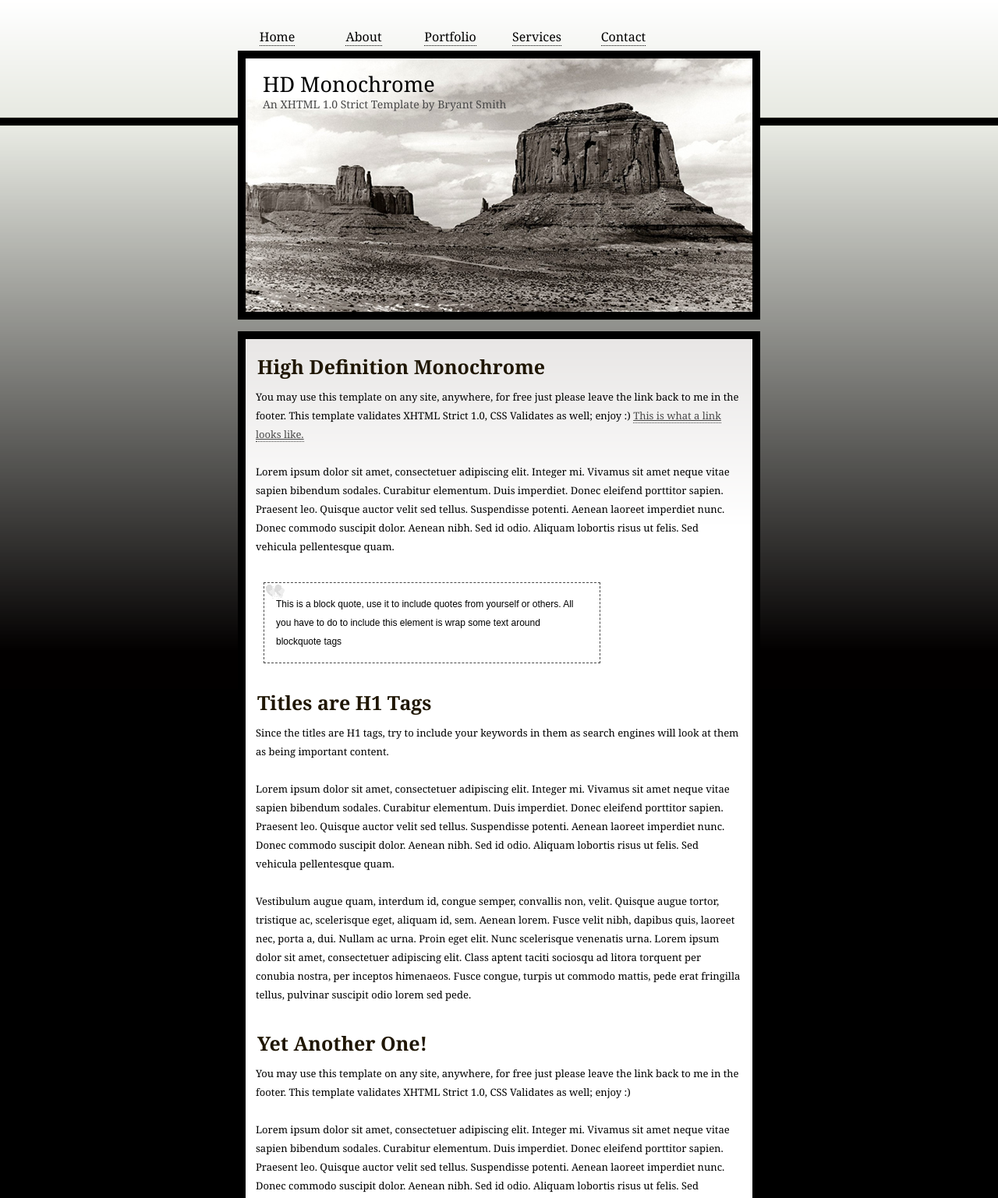
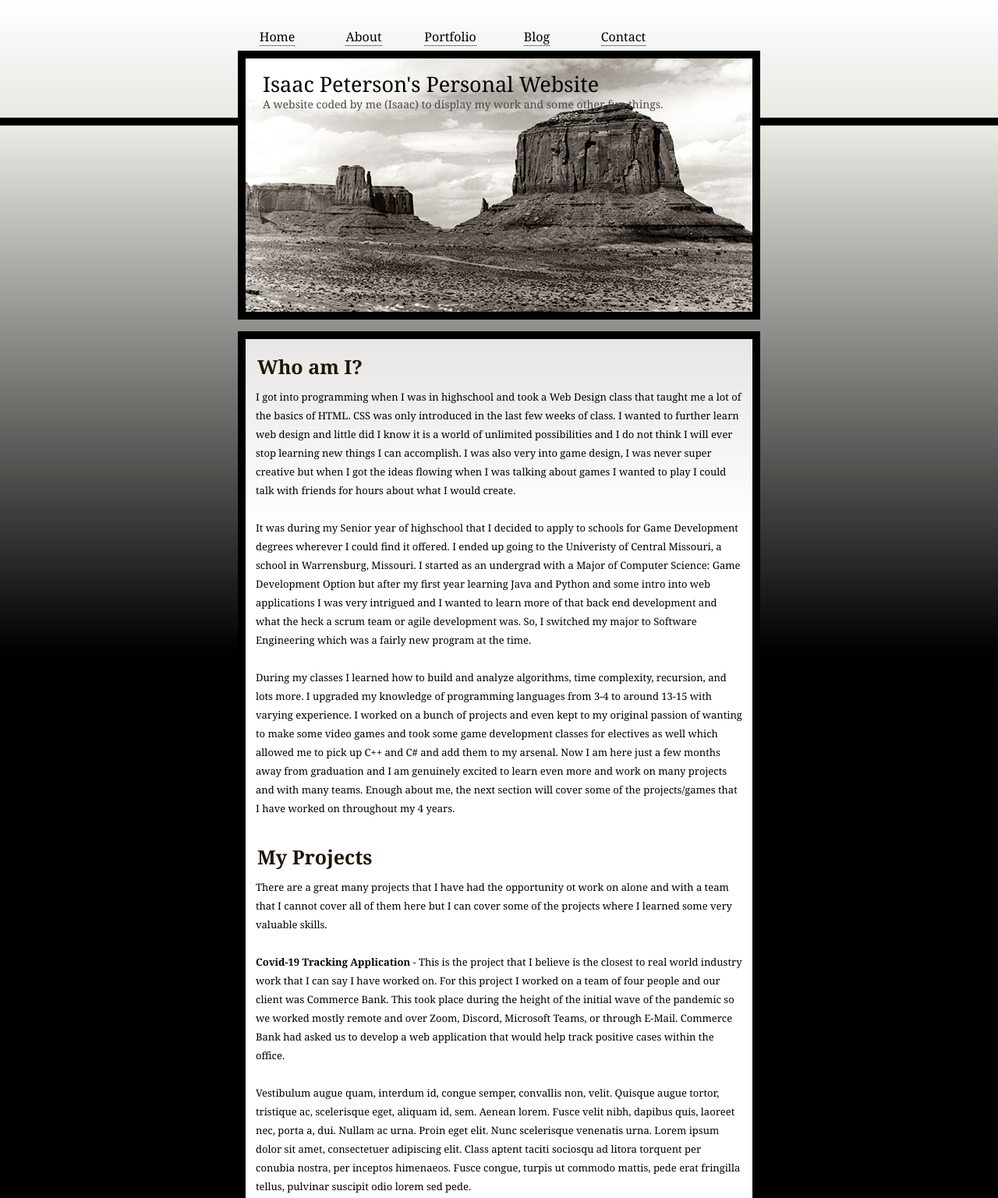
Before and after one commit to Isaachpeterson/site, a plain HTML site: page index.html in a window 1280 px wide. Shown: the top 1537 px of the page at 78% size. Drawn offline with Linux system fonts and the light colour scheme.

Commit message:
personalization

```diff
--- a/index.html
+++ b/index.html
@@ -1,23 +1,9 @@
- <!--
-Design by Bryant Smith
-http://www.bryantsmith.com
-http://www.aszx.net
-email: template [-at-] bryantsmith [-dot-] com
-Released under Creative Commons Attribution 2.5 Generic.  In other words, do with it what you please; but please leave the link if you'd be so kind :)
-
-Name       : HD Monochrome
-Description: One column, with top naviation.  All divs, validations: XHTML Strict 1.0 & CSS
-Version    : 1.0
-Released   : 20081009
--->
-
-
 <!DOCTYPE html PUBLIC "-//W3C//DTD XHTML 1.0 Strict//EN" "http://www.w3.org/TR/xhtml1/DTD/xhtml1-strict.dtd">
 <html xmlns="http://www.w3.org/1999/xhtml">
 <head>
 <meta http-equiv="Content-Type" content="text/html; charset=utf-8" />
 <link rel="stylesheet" type="text/css" href="style.css" />
-<title>HD Monochrome by Bryant Smith</title>
+<title>Isaac Peterson Website</title>
 </head>
 
 <body>
@@ -25,28 +11,28 @@ Released   : 20081009
         <div class="topNaviagationLink"><a href="index.html">Home</a></div>
         <div class="topNaviagationLink"><a href="index.html">About</a></div>
         <div class="topNaviagationLink"><a href="index.html">Portfolio</a></div>
-        <div class="topNaviagationLink"><a href="index.html">Services</a></div>
+        <div class="topNaviagationLink"><a href="index.html">Blog</a></div>
 	    <div class="topNaviagationLink"><a href="index.html">Contact</a></div>
 	</div>
     <div id="mainPicture">
     	<div class="picture">
-        	<div id="headerTitle">HD Monochrome</div>
-            <div id="headerSubtext">An XHTML 1.0 Strict Template by Bryant Smith</div>
+        	<div id="headerTitle">Isaac Peterson's Personal Website</div>
+            <div id="headerSubtext">A website coded by me (Isaac) to display my work and some other fun things.</div>
         </div>
     </div>
         <div class="contentBox">
     	<div class="innerBox">
-        	<h1>High Definition Monochrome</h1>
+        	<h1>Who am I?</h1>
           <div class="contentText">
-            <p>You may use this template on any site, anywhere, for free just please leave the link back to me in the footer.   This template validates XHTML Strict 1.0, CSS Validates as well; enjoy :) <a href="#">This is what a link looks like.</a></p><br />
-        <p>Lorem ipsum dolor sit amet, consectetuer adipiscing elit. Integer mi. Vivamus sit amet neque vitae sapien bibendum sodales. Curabitur elementum. Duis imperdiet. Donec eleifend porttitor sapien. Praesent leo. Quisque auctor velit sed tellus. Suspendisse potenti. Aenean laoreet imperdiet nunc. Donec commodo suscipit dolor. Aenean nibh. Sed id odio. Aliquam lobortis risus ut felis. Sed vehicula pellentesque quam.</p><br />
-   <blockquote><p>This is a block quote, use it to include quotes from yourself or others.  All you have to do to include this element is wrap some text around blockquote tags</p></blockquote>
+            <p>I got into programming when I was in highschool and took a Web Design class that taught me a lot of the basics of HTML. CSS was only introduced in the last few weeks of class. I wanted to further learn web design and little did I know it is a world of unlimited possibilities and I do not think I will ever stop learning new things I can accomplish. I was also very into game design, I was never super creative but when I got the ideas flowing when I was talking about games I wanted to play I could talk with friends for hours about what I would create.</p><br />
+        <p>It was during my Senior year of highschool that I decided to apply to schools for Game Development degrees wherever I could find it offered. I ended up going to the Univeristy of Central Missouri, a school in Warrensburg, Missouri. I started as an undergrad with a Major of Computer Science: Game Development Option but after my first year learning Java and Python and some intro into web applications I was very intrigued and I wanted to learn more of that back end development and what the heck a scrum team or agile development was. So, I switched my major to Software Engineering which was a fairly new program at the time.</p><br />
+        <p>During my classes I learned how to build and analyze algorithms, time complexity, recursion, and lots more. I upgraded my knowledge of programming languages from 3-4 to around 13-15 with varying experience. I worked on a bunch of projects and even kept to my original passion of wanting to make some video games and took some game development classes for electives as well which allowed me to pick up C++ and C# and add them to my arsenal. Now I am here just a few months away from graduation and I am genuinely excited to learn even more and work on many projects and with many teams. Enough about me, the next section will cover some of the projects/games that I have worked on throughout my 4 years.</p>
                 </div>
 
 
-        <h1>Titles are H1 Tags</h1>
-            <div class="contentText"><p> Since the titles are H1 tags, try to include your keywords in them as search engines will look at them as being important content.</p><br />
-        <p>Lorem ipsum dolor sit amet, consectetuer adipiscing elit. Integer mi. Vivamus sit amet neque vitae sapien bibendum sodales. Curabitur elementum. Duis imperdiet. Donec eleifend porttitor sapien. Praesent leo. Quisque auctor velit sed tellus. Suspendisse potenti. Aenean laoreet imperdiet nunc. Donec commodo suscipit dolor. Aenean nibh. Sed id odio. Aliquam lobortis risus ut felis. Sed vehicula pellentesque quam.</p><br />
+        <h1>My Projects</h1>
+            <div class="contentText"><p>There are a great many projects that I have had the opportunity ot work on alone and with a team that I cannot cover all of them here but I can cover some of the projects where I learned some very valuable skills.</p><br />
+        <p><b>Covid-19 Tracking Application</b> - This is the project that I believe is the closest to real world industry work that I can say I have worked on. For this project I worked on a team of four people and our client was Commerce Bank. This took place during the height of the initial wave of the pandemic so we worked mostly remote and over Zoom, Discord, Microsoft Teams, or through E-Mail. Commerce Bank had asked us to develop a web application that would help track positive cases within the office.</p><br />
 
           <p>Vestibulum augue quam, interdum id, congue semper, convallis non, velit. Quisque augue tortor, tristique ac, scelerisque eget, aliquam id, sem. Aenean lorem. Fusce velit nibh, dapibus quis, laoreet nec, porta a, dui. Nullam ac urna. Proin eget elit. Nunc scelerisque venenatis urna. Lorem ipsum dolor sit amet, consectetuer adipiscing elit. Class aptent taciti sociosqu ad litora torquent per conubia nostra, per inceptos himenaeos. Fusce congue, turpis ut commodo mattis, pede erat fringilla tellus, pulvinar suscipit odio lorem sed pede.</p></div>
 
```
